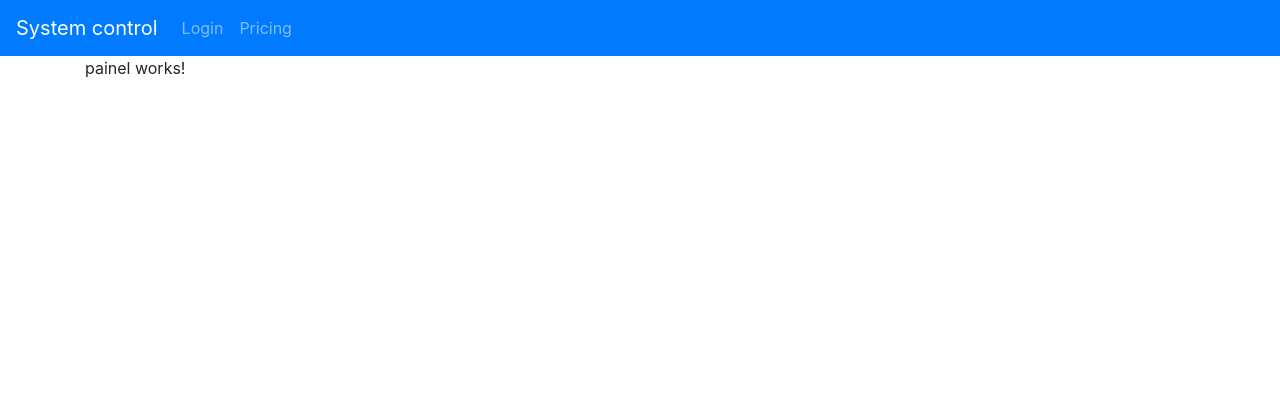
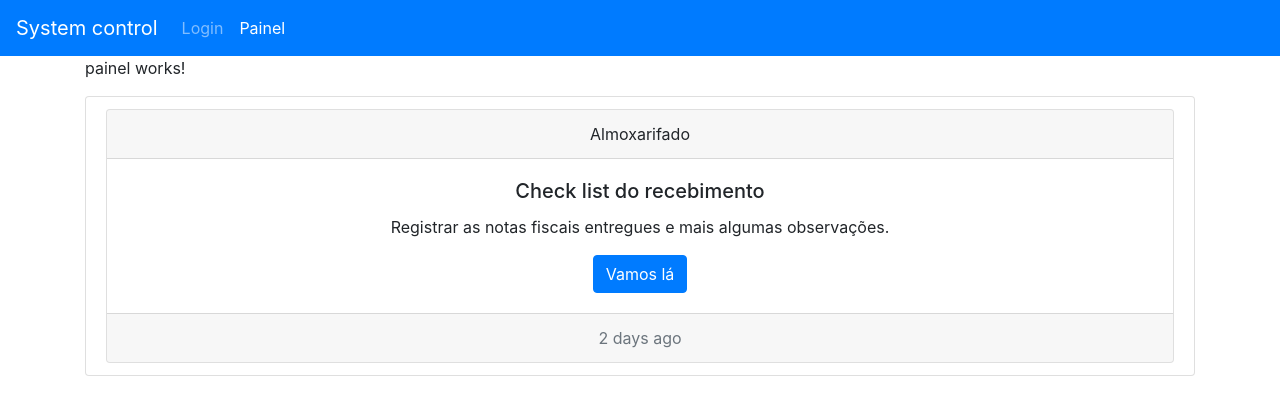
Before and after one commit to WellingtonFidelis/CtrlSystem, an Angular app: page /painel in a window 1280 px wide. Shown: the top 412 px of the page. Built offline with nearby package versions, Linux system fonts and the light colour scheme.

Commit message:
painel, link to check list recebimento

```diff
--- a/src/app/app.component.html
+++ b/src/app/app.component.html
@@ -6,10 +6,10 @@
   <div class="collapse navbar-collapse" id="navbarNavDropdown">
     <ul class="navbar-nav">
       <li class="nav-item">
-        <a class="nav-link" routerLink="/login">Login</a>
+        <a routerLinkActive="active" class="nav-link" routerLink="/login">Login</a>
       </li>
       <li class="nav-item">
-        <a class="nav-link" routerLink="/painel">Pricing</a>
+        <a routerLinkActive="active" class="nav-link" routerLink="/painel">Painel</a>
       </li>
       <!--<li class="nav-item dropdown">
         <a class="nav-link dropdown-toggle" href="#" id="navbarDropdownMenuLink" role="button" data-toggle="dropdown" aria-haspopup="true" aria-expanded="false">
--- a/src/app/app.routing.ts
+++ b/src/app/app.routing.ts
@@ -4,10 +4,12 @@ import { Routes, RouterModule } from '@angular/router';
 import { HomeComponent } from './home/home.component';
 import { LoginComponent } from './login/login.component';
 import { PainelComponent } from './painel/painel.component';
+import { FclrecebComponent } from './painel/fclreceb/fclreceb.component';
 
 const APP_ROUTES: Routes = [
-  { path: 'painel', component: PainelComponent },
+  { path: 'painel', component: PainelComponent, },
   { path: 'login', component: LoginComponent },
+  { path: 'painel/fclreceb', component: FclrecebComponent},
   { path: '', component: HomeComponent }
 ];
 
--- a/src/app/painel/fclreceb/fclreceb.component.html
+++ b/src/app/painel/fclreceb/fclreceb.component.html
@@ -180,7 +180,7 @@
   <button type="button" class="btn btn-primary btn-lg">Enviar</button>
   <button type="button" class="btn btn-outline-danger btn-lg">Limpar</button>
 </div>
-
+<router-outlet></router-outlet>
 <!--<div class="container2">
   <router-outlet></router-outlet>
 </div>-->
--- a/src/app/painel/painel.component.html
+++ b/src/app/painel/painel.component.html
@@ -1 +1,15 @@
 <p>painel works!</p>
+<div class="list-group">
+  <a class="list-group-item list-group-item-action">
+    <div class="card text-center">
+      <div class="card-header">Almoxarifado</div>
+      <div class="card-body">
+        <h5 class="card-title">Check list do recebimento</h5>
+        <p class="card-text">Registrar as notas fiscais entregues e mais algumas observações.</p>
+        <a [routerLink]="['/painel/fclreceb']" class="btn btn-primary">Vamos lá</a>
+      </div>
+      <div class="card-footer text-muted">2 days ago</div>
+    </div>
+  </a>
+</div>
+<router-outlet></router-outlet>
--- a/src/app/painel/painel.component.ts
+++ b/src/app/painel/painel.component.ts
@@ -1,4 +1,7 @@
-import { Component, OnInit } from '@angular/core';
+import { FclrecebComponent } from './../../../../formulario/front/src/app/fclreceb/fclreceb.component';
+import { Component, OnInit, NgModule } from '@angular/core';
+import { PainelService } from './painel.service';
+
 
 @Component({
   selector: 'app-painel',
@@ -7,9 +10,12 @@ import { Component, OnInit } from '@angular/core';
 })
 export class PainelComponent implements OnInit {
 
-  constructor() { }
+  paineis: any [];
+
+  constructor(private painelService: PainelService) { }
 
   ngOnInit() {
+    this.paineis = this.painelService.getPaineis();
   }
 
 }
--- /dev/null
+++ b/src/app/painel/painel.service.ts
@@ -0,0 +1,16 @@
+import { Injectable } from '@angular/core';
+
+@Injectable({
+  providedIn: 'root'
+})
+export class PainelService {
+
+  getPaineis() {
+    return [
+      {id: 1, nome: 'Wellington'},
+      {id: 2, nome: 'Fidelis'}
+    ];
+  }
+
+  constructor() { }
+}
```
Also changed, not shown: src/app/app.module.ts (+6 -1 lines), 1 other file (tests, documents, lock files or other folders).
